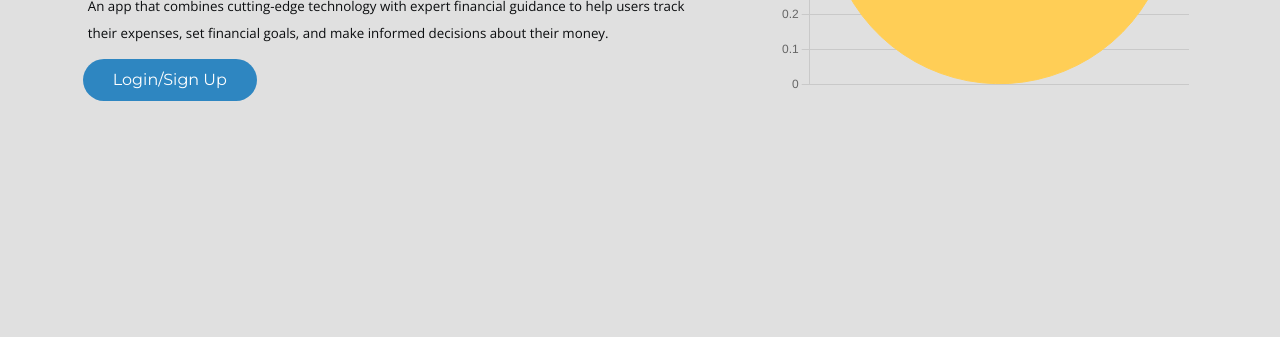
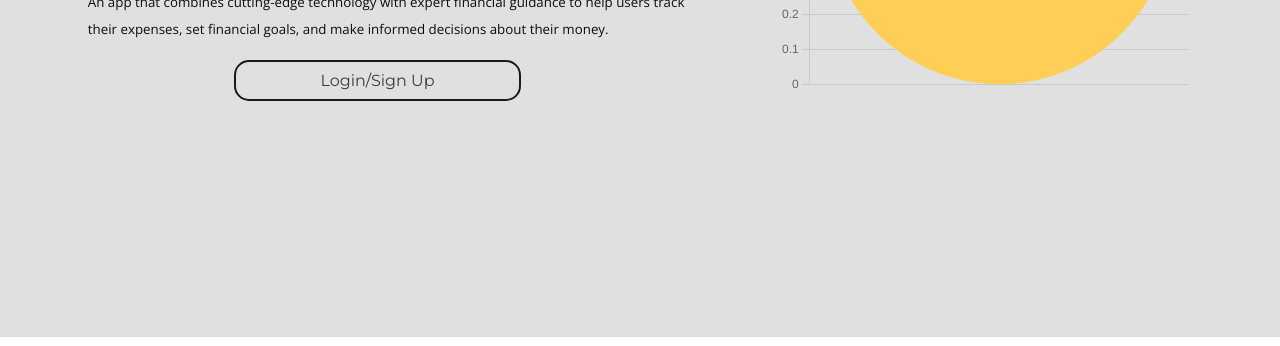
Before and after one commit to AnyegaAlex/Budget-Buddy, a website: page index.html in a window 1280 px wide. Shown: the part 454-800 px from the top of the page. Drawn offline with nearby package versions, Linux system fonts and the light colour scheme.

Commit message:
Fix the p width & cta-button on the landing page

```diff
--- a/assets/css/main.css
+++ b/assets/css/main.css
@@ -211,13 +211,47 @@
   bottom: 32%;
 }
 
-#main-container > #landing-page-cta-text > button{
-  margin-left: auto;
-  margin-top: 7px;
-
-
+#main-container > #landing-page-cta-text > #cta-button-landing-page > button {
+  background-color: transparent;
+  border: 2px solid #1A1A1A;
+  border-radius: 15px;
+  box-sizing: border-box;
+  color: #3B3B3B;
+  cursor: pointer;
+  display: inline-block;
+  line-height: normal;
+  outline: none;
+  text-align: center;
+  transition: all 300ms cubic-bezier(.23, 1, 0.32, 1);
+  user-select: none;
+  -webkit-user-select: none;
+  touch-action: manipulation;
+  width: 50%;
+  will-change: transform;
 }
 
+#main-container > #landing-page-cta-text > #cta-button-landing-page > button:disabled {
+  pointer-events: none;
+}
+
+#main-container > #landing-page-cta-text > #cta-button-landing-page > button:hover {
+  color: #fff;
+  background-color: #1A1A1A;
+  box-shadow: rgba(0, 0, 0, 0.25) 0 8px 15px;
+  transform: translateY(-2px);
+}
+
+#main-container > #landing-page-cta-text > #cta-button-landing-page > button:active {
+  box-shadow: none;
+  transform: translateY(0);
+}
+
+#cta-button-landing-page{
+  margin-top: auto;
+  display: flex;
+  justify-content: center;
+  margin-right: 54px;
+}
 
 #main-container > #landing-page-cta-text > h2 > span{
   color:var(--primary-color1)
@@ -237,6 +271,7 @@
   font-size: smaller;
   padding: 5px;
   line-height: 2;
+  width:97%;
 }
 
 #landing-page-cta-text{
--- a/index.html
+++ b/index.html
@@ -36,7 +36,7 @@
       <div id="landing-page-cta-text">
         <h2>Get in control of your finances today using Budget <span> Buddy</span></h2>
         <p>An app that combines cutting-edge technology with expert financial guidance to help users track their expenses, set financial goals, and make informed decisions about their money.</p>
-        <button class="cta-button"  onclick="signUp()">Login/Sign Up</button>
+        <div id="cta-button-landing-page"><button class="cta-button"  onclick="signUp()">Login/Sign Up</button></div>
       </div>
       <div id="donut-chart-illustration">
         <h3>Expense Tracking</h3>
```
